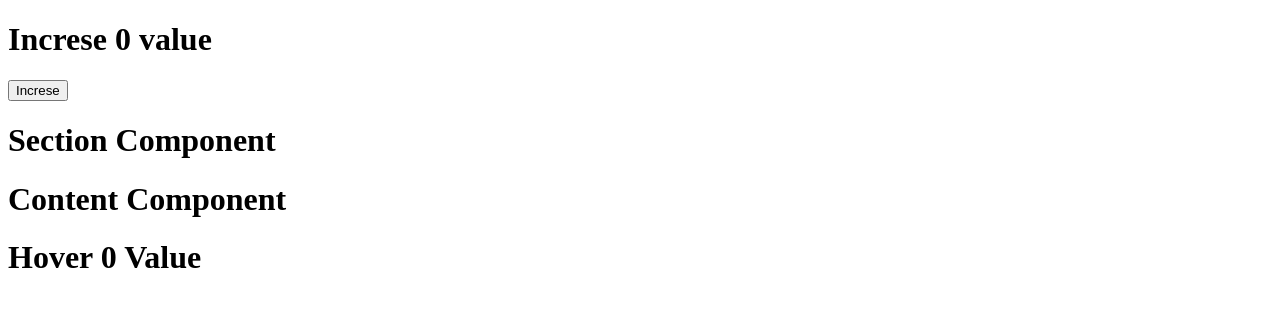
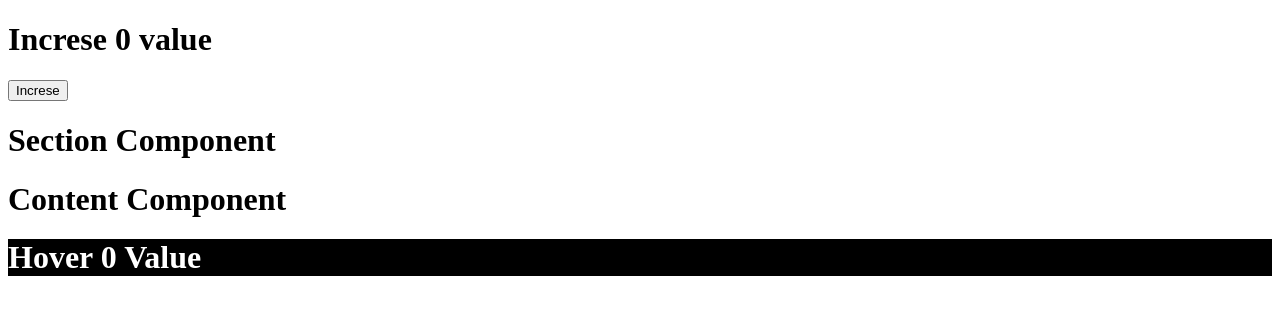
Before and after one commit to TRISHAN00/react-form-handling, a React (Create React App) app: page / in a window 1280 px wide. Shown: the top 314 px of the page. Built offline with nearby package versions, Linux system fonts and the light colour scheme.

Commit message:
hovercomponent

```diff
--- a/src/App.js
+++ b/src/App.js
@@ -1,10 +1,13 @@
 import React, { Component } from 'react'
 import ClickComponent from './components/ClickComponent'
+import ThemeContext from './components/contexts/themeContext'
 import Counter from './components/Counter'
 import Section from './components/Section'
 
 export default class App extends Component {
+  state = { theme: 'dark' }
   render () {
+    const { theme } = this.state
     return (
       <div>
         <Counter>
@@ -12,7 +15,9 @@ export default class App extends Component {
             <ClickComponent count={count} incremenetCount={incremenetCount} />
           )}
         </Counter>
-        <Section />
+        <ThemeContext.Provider value={{ theme: theme }}>
+          <Section />
+        </ThemeContext.Provider>
       </div>
     )
   }
--- a/src/components/Content.js
+++ b/src/components/Content.js
@@ -1,4 +1,5 @@
 import React from 'react'
+import ThemeContext from './contexts/themeContext'
 import Counter from './Counter'
 import HoverComponent from './HoverComponent'
 
@@ -7,9 +8,19 @@ function Content () {
     <div>
       <h1>Content Component</h1>
       <Counter>
-        {(count, incremenetCount) => (
-          <HoverComponent count={count} incremenetCount={incremenetCount} />
-        )}
+        {(count, incremenetCount) => {
+          return (
+            <ThemeContext.Consumer>
+              {({ theme }) => (
+                <HoverComponent
+                  count={count}
+                  incremenetCount={incremenetCount}
+                  theme={theme}
+                />
+              )}
+            </ThemeContext.Consumer>
+          )
+        }}
       </Counter>
     </div>
   )
--- a/src/components/HoverComponent.js
+++ b/src/components/HoverComponent.js
@@ -1,9 +1,18 @@
 import React from 'react'
 
-function HoverComponent ({ count, incremenetCount }) {
+function HoverComponent ({ count, incremenetCount, theme }) {
+  const style =
+    theme === 'dark'
+      ? {
+          backgroundColor: '#000',
+          color: '#fff'
+        }
+      : null
   return (
     <div>
-      <h1 onMouseOver={incremenetCount}>Hover {count} Value</h1>
+      <h1 style={style} onMouseOver={incremenetCount}>
+        Hover {count} Value
+      </h1>
     </div>
   )
 }
--- /dev/null
+++ b/src/components/contexts/themeContext.js
@@ -0,0 +1,5 @@
+import { createContext } from 'react'
+
+const themeContext = createContext()
+
+export default themeContext
```
